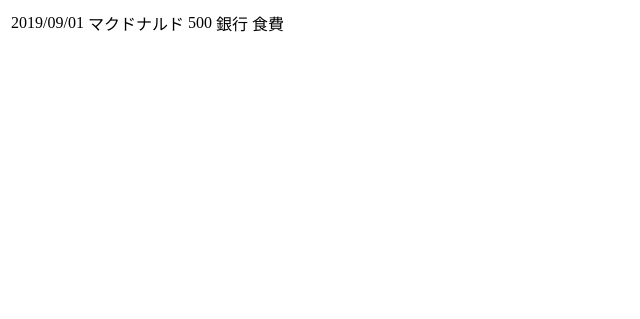
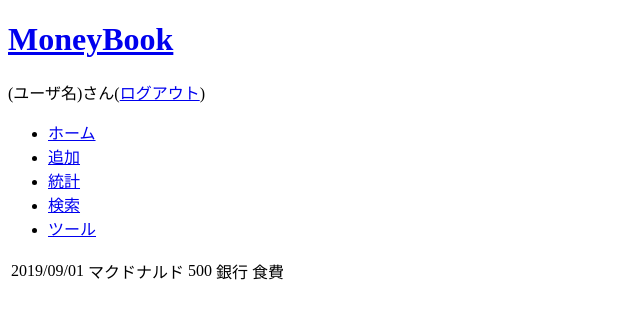
Before and after one commit to tMorriss/MoneyBook, a Django app: page / in a window 1280 px wide. Shown: the top 319 px of the page, without its empty margins (0-640 px from the left). Run offline with Django 3.2, Linux system fonts and the light colour scheme; data comes from the database, SQL or seed files in the repository; parts of the project's set-up code (start-up, migrations or seed data) failed here and were passed over.

Commit message:
headerを追加

```diff
--- a/MoneyBook/settings/common.py
+++ b/MoneyBook/settings/common.py
@@ -119,3 +119,5 @@ USE_TZ = True
 # https://docs.djangoproject.com/en/2.1/howto/static-files/
 
 STATIC_URL = '/static/'
+
+APP_NAME = "MoneyBook"
--- a/web/templates/web/_base.html
+++ b/web/templates/web/_base.html
@@ -7,6 +7,23 @@
         <meta charset="UTF-8">
     </head>
     <body>
+        <header>
+            <div class="header-cont1">
+                <h1><a href="{% url 'index' %}" class="logo">{{ app_name }}</a></h1>
+            </div>
+            <div class="header-cont2">
+                (ユーザ名)さん(<a href="#">ログアウト</a>)
+            </div>
+        </header>
+        <nav>
+            <ul>
+                <li><a href="{% url 'index' %}">ホーム</a></li>
+                <li><a href="#">追加</a></li>
+                <li><a href="#">統計</a></li>
+                <li><a href="#">検索</a></li>
+                <li><a href="#">ツール</a></li>
+            </ul>
+        </nav>
         {% block content %}{% endblock %}
     </body>
 </html>
--- a/web/templates/web/index.html
+++ b/web/templates/web/index.html
@@ -2,7 +2,7 @@
 
 {% block title %}MoneyBook{% endblock %}
 
-{%block content %}
+{% block content %}
 {% if monthly_data %}
 <table>
     {% for d in monthly_data %}
--- a/web/views.py
+++ b/web/views.py
@@ -2,16 +2,15 @@ from django.shortcuts import render
 from django.http import HttpResponse
 from .models import *
 from django.template import loader
-
-# Create your views here.
+from django.conf import settings
 
 def index(request):
     if "year" in request.GET and "month" in request.GET:
         monthlyData = Data.monthData(int(request.GET.get("year")), int(request.GET.get("month")))
     else:
         monthlyData = Data.toMonthData()
-    # allData = Data.objects.all()
-    content = {'monthly_data': monthlyData}
+    content = {
+        'monthly_data': monthlyData,
+        'app_name': settings.APP_NAME
+    }
     return render(request, 'web/index.html', content)
-    # template = loader.get_template('web/index.html')
-    # return HttpResponse(template.render(content, request))
```
